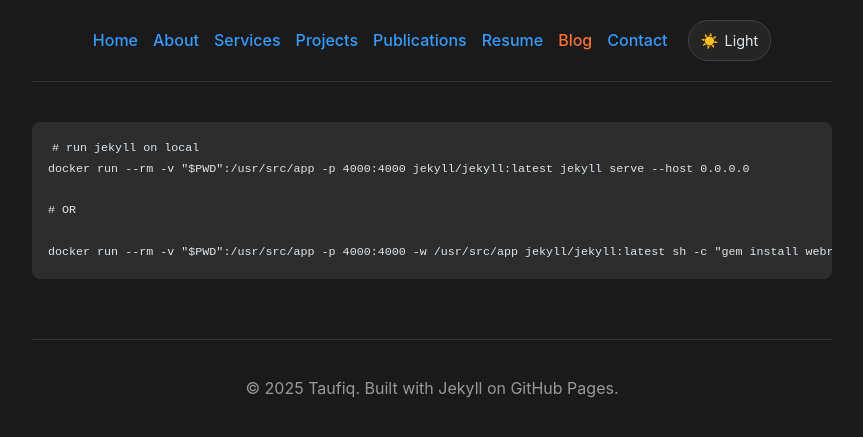
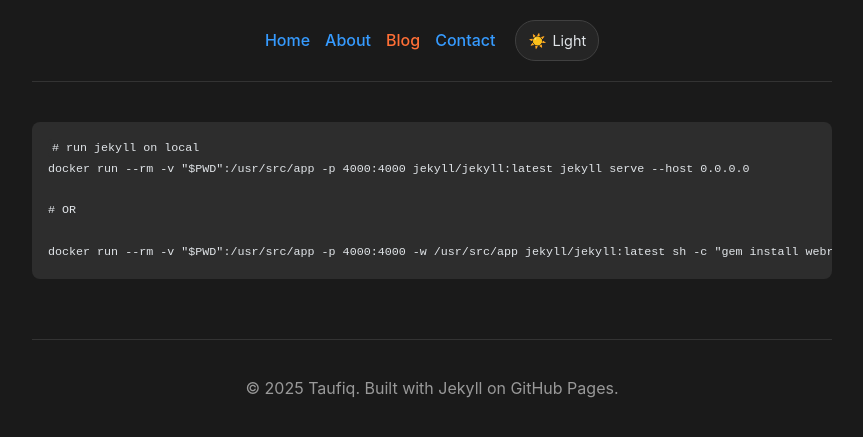
Before and after one commit to taufiq-ai/taufiq-ai.github.io, a Jekyll site: the page built from README_DEV.md, in a window 1280 px wide. Shown: the top 437 px of the page, without its empty margins (208-1071 px from the left). Built offline with Jekyll 4.4.1, drawn with Linux system fonts in a browser that asks for light colours; our own code applies the rules of GitHub Pages for plain Markdown files.

Commit message:
reduce tab on blog layout

```diff
--- a/_layouts/default.html
+++ b/_layouts/default.html
@@ -223,10 +223,6 @@
         <div class="nav-links">
             <a href="/" style="color: rgb(54, 155, 255);">Home</a>
             <a href="/about.html" style="color: rgb(54, 155, 255);">About</a>
-            <a href="/services.html" style="color: rgb(54, 155, 255);">Services</a>
-            <a href="/projects.html" style="color: rgb(54, 155, 255);">Projects</a>
-            <a href="/publication.html" style="color: rgb(54, 155, 255);">Publications</a>
-            <a href="/resume.html" style="color: rgb(54, 155, 255);">Resume</a>
             <a href="/blog/" style="color: rgb(255, 111, 54);">Blog</a>
             <a href="/contact.html" style="color: rgb(54, 155, 255);">Contact</a>
         </div>
```
